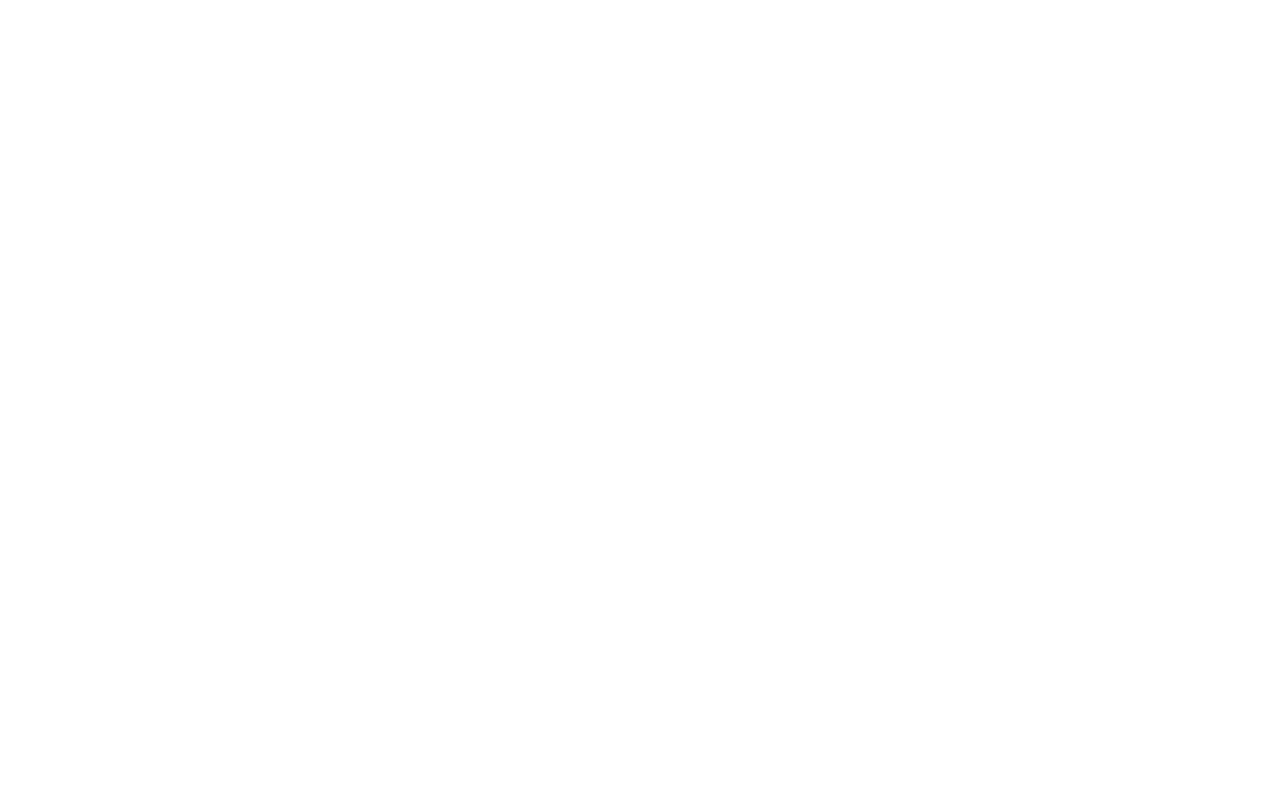
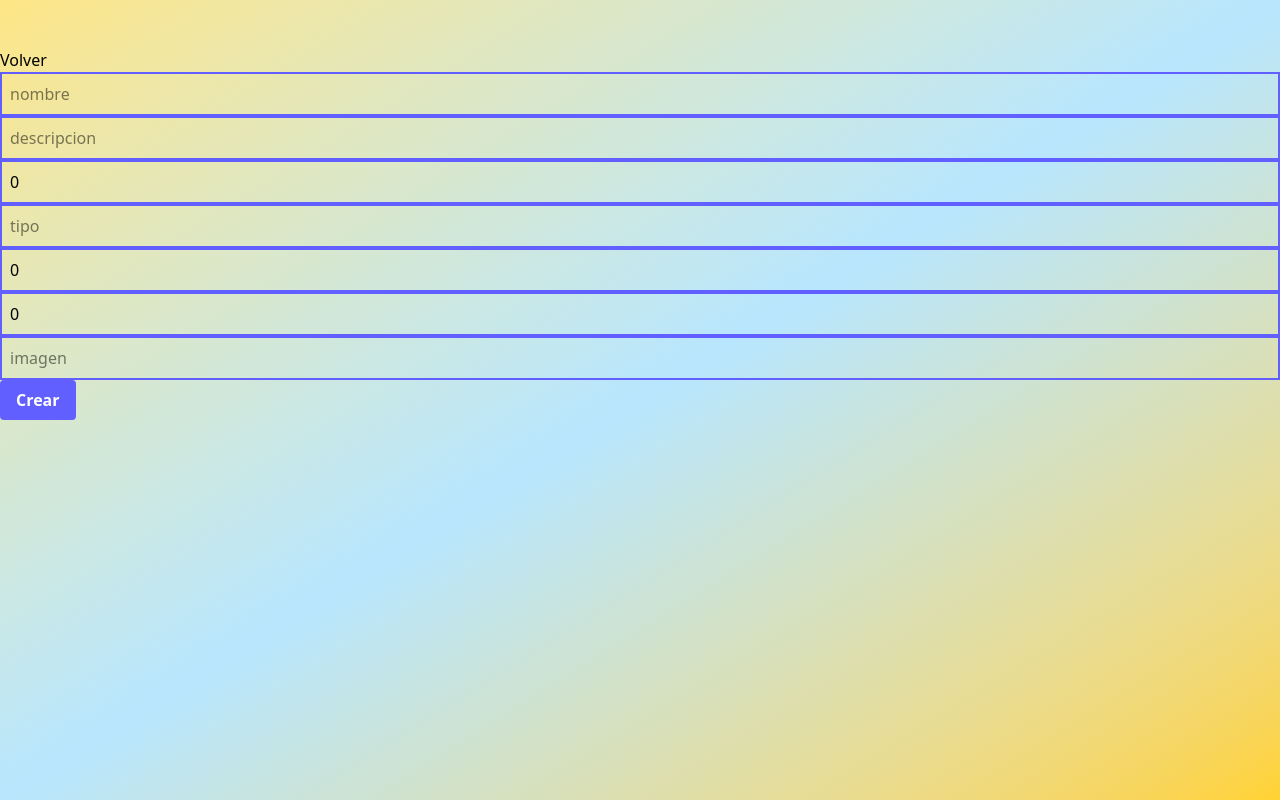
Before and after one commit to msam10/Proyecto1, a React (Vite) app in the folder proyecto_cartas/: page /Formulario in a window 1280 px wide. Before the commit this address had no page. Built offline with nearby package versions, Linux system fonts and the light colour scheme.

Commit message:
crear carta

```diff
--- a/proyecto_cartas/src/App.tsx
+++ b/proyecto_cartas/src/App.tsx
@@ -2,6 +2,9 @@
 import { useState } from "react";
 import Cartadetalle from "./Componentes/Carta";
 import Modal from "./Componentes/Modal";
+import { Route, Routes } from "react-router";
+import Home from "./pages/Home";
+import Formulario from "./pages/Formulario";
 
 
 export interface IPersonaje {
@@ -12,9 +15,11 @@
   numero: number;
   descripcion: string;
   tipo: string;
+  vida:number;
+
 }
 
-const personajes: IPersonaje[] = [
+const personajesDefault: IPersonaje[] = [
   {
     nombre: "LUFFY",
     ataque: 4500,
@@ -24,6 +29,8 @@
     numero: 1,
     descripcion: "Rey de los piratas.",
     tipo: "Fruta del diablo",
+    vida:100,
+
   },
   {
     nombre: "ZORO",
@@ -33,6 +40,7 @@
     numero: 2,
     descripcion: "Mejor espadachin del mundo.",
     tipo: "Espadachin",
+    vida:100,
   },
   {
     nombre: "GARP",
@@ -43,6 +51,7 @@
     numero: 3,
     descripcion: "Heroe de la marina.",
     tipo: "Marine",
+    vida:100,
   },
   {
     nombre: "AOKIJI",
@@ -52,79 +61,39 @@
     numero: 4,
     descripcion: "Ex-almirante de la marina.",
     tipo: "Fruta del diablo",
+    vida:100,
   },
 ];
 
 
 
 function App() {
-  const [personajeSeleccionado, setPersonajeSeleccionado] = useState<IPersonaje | null>(null);
-  const [busqueda, setBusqueda] = useState("");
 
-  const handleCardClick = (personaje: IPersonaje) => setPersonajeSeleccionado(personaje);
-  const handleCloseModal = () => setPersonajeSeleccionado(null);
-
-  return (
-    <div className="min-h-screen bg-linear-to-br from-amber-200 via-sky-200 to-amber-300 flex flex-col items-center py-12">
-
-      <input
-        type="text"
-        placeholder="Buscar personaje..."
-        value={busqueda}
-        onChange={(e) => setBusqueda(e.target.value)}
-        className="w-96 p-3 mb-10 rounded-2xl text-center text-gray-800 placeholder-gray-500
-                   bg-amber-100/60 backdrop-blur-sm border border-amber-400/40
-                   focus:outline-none focus:ring-4 focus:ring-sky-300 shadow-md transition-all"
-      />
+  const [personajes, setPersonajes] = useState(personajesDefault)
 
 
-      <div className="flex flex-wrap gap-10 justify-center">
-        {personajes
-          .filter((p) => p.nombre.toLowerCase().includes(busqueda.toLowerCase()))
-          .map((personaje) => (
-            <div
-              key={personaje.numero}
-              onClick={() => handleCardClick(personaje)}
-              className="relative w-[400px] h-[640px] bg-linear-to-br from-sky-100 via-amber-100 to-rose-100
-                         rounded-4xl p-7 shadow-lg hover:shadow-amber-500/30
-                         transform hover:scale-[1.03] hover:-translate-y-2 cursor-pointer
-                         transition-all overflow-hidden text-gray-800"
-            >
+const  agregarCarta = (personaje:IPersonaje)=>{
+  setPersonajes([...personajes,personaje])
+}
 
-            <div className="overflow-hidden rounded-2xl shadow-md h-[88%]">
-                <Cartadetalle
-                  ataque={personaje.ataque}
-                  defensa={personaje.defensa}
-                  nombre={personaje.nombre}
-                  imagen={personaje.imagen}
-                  numero={personaje.numero}
-                />
-              </div>
+const eliminarCarta = (numero:number)=>{
+const listaFiltrada =personajes.filter(personajes => personajes.numero !== numero)
 
-              <div className="absolute bottom-4 left-0 w-full flex justify-between px-6 text-sm font-semibold text-gray-800">
-                <div className="bg-amber-200/80 px-3 py-1 pt-5 rounded-lg shadow-sm text-2xl">
-                   Ataque: {personaje.ataque}
-                </div>
-                <div className="bg-sky-200/80 px-3 py-1  pt-5 rounded-lg shadow-sm text-2xl">
-                  Defensa: {personaje.defensa}
-                </div>
-              </div>
-            </div>
-          ))}
-      </div>
+setPersonajes(listaFiltrada)
 
-      {personajeSeleccionado && (
-        <Modal
-          descripcion={personajeSeleccionado.descripcion}
-          tipo= {personajeSeleccionado.tipo}
-          ataque={personajeSeleccionado.ataque}
-          defensa={personajeSeleccionado.defensa}
-          imagen={personajeSeleccionado.imagen}
-          nombre={personajeSeleccionado.nombre}
-          numero={personajeSeleccionado.numero}
-          onClose={handleCloseModal}
-        />
-      )}
+
+
+}
+  return (
+     <div className="min-h-screen bg-linear-to-br from-amber-200 via-sky-200 to-amber-300 flex flex-col items-center py-12">
+       <Routes>
+     <Route path='/' element={<Home  personajes={personajes}/>}/>
+     <Route path='/Formulario'element={<Formulario agregarCarta={agregarCarta} cantidadCartas={personajes.length}/>}/>
+
+
+   </Routes>
+
+
     </div>
   );
 }
--- a/proyecto_cartas/src/Componentes/Modal.tsx
+++ b/proyecto_cartas/src/Componentes/Modal.tsx
@@ -6,10 +6,11 @@
   numero: number;
   descripcion: string;
   tipo: string;
+  vida:number;
   onClose?: () => void;
 }
 
-const Modal = ({ descripcion, tipo, ataque, defensa, imagen, nombre, onClose }: IDetalle) => {
+const Modal = ({ descripcion, tipo, ataque, defensa, imagen, nombre, vida, onClose,}: IDetalle) => {
   return (
     <div className="fixed inset-0 bg-[rgba(0,0,0,0.83)] flex justify-center items-center p-8">
       <div className="relative w-[400px] h-[640px] bg-linear-to-br from-sky-100 via-amber-100 to-rose-100
--- a/proyecto_cartas/src/main.tsx
+++ b/proyecto_cartas/src/main.tsx
@@ -1,14 +1,11 @@
 
 import { createRoot } from 'react-dom/client';
-import { BrowserRouter , Routes, Route} from 'react-router';
+import { BrowserRouter } from 'react-router';
 import './index.css'
 import App from './App.tsx'
 
 createRoot(document.getElementById('root')!).render(
   <BrowserRouter>
-   <Routes>
-     <Route path='/' element={<App/>}>
-     </Route>
-   </Routes>
+    <App/>
   </BrowserRouter>,
 )
--- a/proyecto_cartas/src/Componentes/Formulario.tsx
+++ b/proyecto_cartas/src/pages/Formulario.tsx
@@ -1,7 +1,12 @@
 import { useState } from "react";
+import type { IPersonaje } from "../App";
+import { Link } from "react-router";
 
-function Formulario() {
-  const [card,setCard] = useState({
+
+function Formulario({agregarCarta}:{agregarCarta: (personaje: IPersonaje) => void,cantidadCartas:number}) {
+
+
+  const [card,setCard] = useState<IPersonaje>({
    nombre:"",
    descripcion:"",
    numero:0,
@@ -9,6 +14,8 @@
     ataque:0,
     defensa:0,
     imagen:"",
+    vida:0,
+
   });
 
   const [errors,setErrors] = useState({
@@ -19,7 +26,19 @@
     ataque:"",
     defensa:"",
     imagen:"",
+
 });
+
+
+ const CrearCarta =() =>{
+
+
+
+
+
+ }
+
+
 
  const validateCard = (): boolean => {
       let flag = true;
@@ -71,37 +90,42 @@
         imagen:imagenError,
         numero:'',
 
+
       });
 
       return flag;
     };
 
     const handleSubmit = () => {
-
+    console.log(validateCard());
      if(validateCard()){
       alert("enviando carta...");
+      agregarCarta(card)
      }
 
 
     };
 
-    <button
-     className="bg-indigo-500 hover:bg-indigo-700 text-white font-bold py-2 px-4 rounded"
-     onClick={handleSubmit}
-    >
-      validar
-    </button>
 
 
 
 
   return (
+
      <div>
+      <Link to='/'>
+      <h1>Volver</h1>
+      </Link>
      <input type="text"
      placeholder="nombre"
      className="border-2 border-indigo-500 outline-0 focus:border-indigo-700 rounder-nd p-2 w-full max-w-nd "
      value={card.nombre}
      onChange={(e) => setCard({...card , nombre: e.target.value})}
+          onFocus={()=>{
+      setErrors({...errors, nombre :""})
+
+     }}
+
      />
 
      {errors.nombre && <p className="text-red-500">{errors.nombre}</p>}
@@ -111,6 +135,11 @@
      className="border-2 border-indigo-500 outline-0 focus:border-indigo-700 rounder-nd p-2 w-full max-w-nd "
      value={card.descripcion}
      onChange={(e) => setCard({...card , descripcion: e.target.value})}
+          onFocus={()=>{
+      setErrors({...errors, descripcion:""})
+
+     }}
+
       />
       {errors.descripcion && <p className="text-red-500">{errors.descripcion}</p>}
 
@@ -119,6 +148,11 @@
      className="border-2 border-indigo-500 outline-0 focus:border-indigo-700 rounder-nd p-2 w-full max-w-nd "
      value={card.numero}
      onChange={(e) => setCard({...card , numero:Number( e.target.value)})}
+          onFocus={()=>{
+      setErrors({...errors, numero:""})
+
+     }}
+
       />
       {errors.numero && <p className="text-red-500">{errors.numero}</p>}
 
@@ -127,6 +161,11 @@
      className="border-2 border-indigo-500 outline-0 focus:border-indigo-700 rounder-nd p-2 w-full max-w-nd "
      value={card.tipo}
      onChange={(e) => setCard({...card , tipo: e.target.value})}
+          onFocus={()=>{
+      setErrors({...errors, tipo:""})
+
+     }}
+
       />
       {errors.tipo && <p className="text-red-500">{errors.tipo}</p>}
 
@@ -135,6 +174,11 @@
      className="border-2 border-indigo-500 outline-0 focus:border-indigo-700 rounder-nd p-2 w-full max-w-nd "
      value={card.defensa}
      onChange={(e) => setCard({...card , defensa:Number( e.target.value)})}
+          onFocus={()=>{
+      setErrors({...errors, defensa:""})
+
+     }}
+
       />
       {errors.defensa && <p className="text-red-500">¨{errors.defensa}</p>}
 
@@ -144,23 +188,33 @@
      className="border-2 border-indigo-500 outline-0 focus:border-indigo-700 rounder-nd p-2 w-full max-w-nd "
      value={card.ataque}
      onChange={(e) => setCard({...card , ataque:Number(e.target.value)})}
+          onFocus={()=>{
+      setErrors({...errors, ataque:""})
+
+     }}
+
       />
       {errors.ataque && <p className="text-red-500">{errors.ataque}</p>}
 
       <input type="text"
      placeholder="imagen"
      className="border-2 border-indigo-500 outline-0 focus:border-indigo-700 rounder-nd p-2 w-full max-w-nd "
+     onFocus={()=>{
+      setErrors({...errors, imagen:""})
+
+     }}
+
      value={card.imagen}
      onChange={(e) => setCard({...card , imagen: e.target.value})}
       />
       {errors.imagen && <p className="text-red-500">{errors.imagen}</p>}
+    <button
+     className="bg-indigo-500 hover:bg-indigo-700 text-white font-bold py-2 px-4 rounded"
+     onClick={handleSubmit}
+    >
+      Crear
+    </button>
 
-      <button
-      className="bg-blue-500 hover:bg-blue-700 text-white font-bold py-2 px-4 rounded"
-      onClick={validateCard}
-      >
-        validar
-      </button>
 
      </div>
      ) }
--- /dev/null
+++ b/proyecto_cartas/src/pages/Home.tsx
@@ -0,0 +1,84 @@
+import { useState } from "react";
+import type { IPersonaje } from "../App";
+import Cartadetalle from "../Componentes/Carta";
+import Modal from "../Componentes/Modal";
+import { Link } from "react-router";
+
+
+const Home = ({personajes}:{personajes: IPersonaje[]}) =>{
+      const [personajeSeleccionado, setPersonajeSeleccionado] = useState<IPersonaje | null>(null);
+  const [busqueda, setBusqueda] = useState("");
+   const handleCardClick = (personaje: IPersonaje) => setPersonajeSeleccionado(personaje);
+  const handleCloseModal = () => setPersonajeSeleccionado(null);
+    return (<>
+          <Link to='/Formulario'><h1>Crear</h1></Link>
+            <input
+        type="text"
+        placeholder="Buscar personaje..."
+        value={busqueda}
+        onChange={(e) => setBusqueda(e.target.value)}
+        className="w-96 p-3 mb-10 rounded-2xl text-center text-gray-800 placeholder-gray-500
+                   bg-amber-100/60 backdrop-blur-sm border border-amber-400/40
+                   focus:outline-none focus:ring-4 focus:ring-sky-300 shadow-md transition-all"
+      />
+
+
+      <div className="flex flex-wrap gap-10 justify-center">
+
+        {personajes
+          .filter((p) => p.nombre.toLowerCase().includes(busqueda.toLowerCase()))
+          .map((personaje) => (
+            <div
+              key={personaje.numero}
+              onClick={() => handleCardClick(personaje)}
+              className="relative w-[400px] h-[640px] bg-linear-to-br from-sky-100 via-amber-100 to-rose-100
+                         rounded-4xl p-7 shadow-lg hover:shadow-amber-500/30
+                         transform hover:scale-[1.03] hover:-translate-y-2 cursor-pointer
+                         transition-all overflow-hidden text-gray-800"
+            >
+
+            <div className="overflow-hidden rounded-2xl shadow-md h-[88%]">
+                <Cartadetalle
+                  ataque={personaje.ataque}
+                  defensa={personaje.defensa}
+                  nombre={personaje.nombre}
+                  imagen={personaje.imagen}
+                  numero={personaje.numero}
+                  vida={personaje.vida}
+                  eliminarCarta={personaje.eliminarCarta}
+
+                />
+              </div>
+
+              <div className="absolute bottom-4 left-0 w-full flex justify-between px-6 text-sm font-semibold text-gray-800">
+                <div className="bg-amber-200/80 px-3 py-1 pt-5 rounded-lg shadow-sm text-2xl">
+                   Ataque: {personaje.ataque}
+                </div>
+                <div className="bg-sky-200/80 px-3 py-1  pt-5 rounded-lg shadow-sm text-2xl">
+                  Defensa: {personaje.defensa}
+                </div>
+              </div>
+            </div>
+          ))}
+      </div>
+
+      {personajeSeleccionado && (
+        <Modal
+          descripcion={personajeSeleccionado.descripcion}
+          tipo= {personajeSeleccionado.tipo}
+          ataque={personajeSeleccionado.ataque}
+          defensa={personajeSeleccionado.defensa}
+          imagen={personajeSeleccionado.imagen}
+          nombre={personajeSeleccionado.nombre}
+          numero={personajeSeleccionado.numero}
+           vida={personajeSeleccionado.vida}
+          onClose={handleCloseModal}
+        />
+      )}
+      </>
+
+    )
+}
+
+
+export default Home
```
Also changed, not shown: proyecto_cartas/src/Componentes/Carta.tsx (+13 -0 lines).
